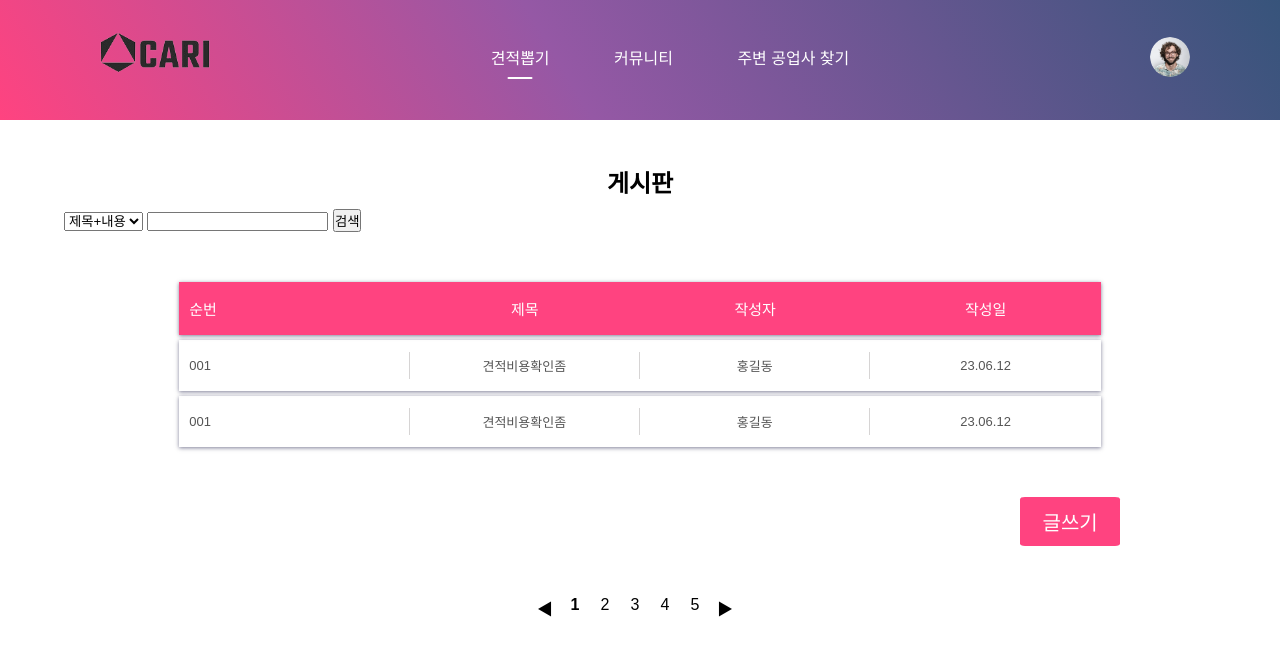
After one commit to YooooSW/KEPCO_project_3, a Django app: page /board/ in a window 1280 px wide. The commit adds this page. Shown: the top 656 px of the page. Run offline with Django 4.2, Linux system fonts and the light colour scheme.

Commit message:
board.html추가 및 newnav추가

```diff
--- /dev/null
+++ b/Web_Django/mainapp/static/css/board.css
@@ -0,0 +1,442 @@
+/* 게시판 페이지 css, table코드를 사용하지않음 */
+*{
+    margin: 0;
+    padding: 0;
+    box-sizing: border-box;
+    font-family: /*'Black Han Sans',*/ 'poppins', sans-serif;
+    /* 폰트 */
+}
+.table-box{
+    margin: 50px auto;
+}
+
+.table-row{
+    display: table;
+    width: 80%;
+    margin: 5px auto;
+    background: transparent;
+    padding: 12px 0;
+    color: #555;
+    font-size: 13px;
+    box-shadow: 0 1px 4px 0 rgba(0, 0, 50, 0.5);
+
+}
+
+.table-cell{
+    display: table-cell;
+    width: 25%;
+    text-align: center;
+    padding: 4px 0;
+    border-right: 1px solid #d6d4d4;
+    vertical-align: middle;
+}
+
+.table-head{
+    background-color: #FF4380;
+    /* box-shadow: none; */
+    color: white;
+    font-size: 15px;
+}
+
+.table-head .table-cell{
+    border-right: none;
+}
+
+.last-cell{
+    border-right: none;
+}
+
+.first-cell{
+    text-align: left;
+    padding-left: 10px;
+}
+
+
+.container h2{
+    text-align: center;
+
+    margin: 50px 0 10px;
+}
+
+.table-box button{
+    text-decoration: none;
+    border: none;
+    background: #FF4380;
+    color: white;
+    width: 30%;
+    max-width: 100px;
+    display: block;
+    text-align: center;
+    margin: 50px auto;
+    padding: 10px;
+    border-radius: 5%;
+    font-size: 20px;
+    margin-left: 83%;
+}
+
+
+/* 페이징 넘기기(화살표) */
+
+#divPaging {
+    clear:both;
+    margin:0 auto;
+    width:220px;
+    height:50px;
+}
+
+#divPaging > div {
+    float:left;
+    width: 30px;
+    margin:0 auto;
+    text-align:center;
+}
+
+li{
+    list-style: none;
+}
+
+/* 검색기능 */
+#liSearchOption > div {
+    width:auto;
+    justify-content: flex-end;
+
+}
+
+
+
+*{
+    margin: 0;
+    padding: 0;
+    box-sizing: border-box;
+    font-family: /*'Black Han Sans',*/ 'poppins', sans-serif;
+    /* 폰트 */
+}
+
+.mini-menu{
+    margin-top: 30px;
+}
+.mini-menu a{
+    text-decoration: none;
+}
+.mini-menu span{
+    font-size: 30px;
+    text-align: center;
+    color: #2F4858;
+}
+
+.my-changing:hover span{
+    color: #FF4380;
+}
+.my-manage:hover span{
+    color: #FF4380;
+}
+.my-goout:hover span{
+    color: #FF4380;
+}
+
+
+/* ---------------------------- 마이페이지 내용들어갈 자리! */
+
+.user-page{
+    padding: 20px 6%;
+    display: flex;
+    flex-wrap: wrap;
+    justify-content: space-between;
+}
+
+.left-sidebar{
+
+    flex-basis: 25%;
+    align-self: flex-start;
+}
+
+.sidebar-profile-box{
+    background: white;
+}
+.sidebar-profile-info{
+    padding: 0 25px;
+}
+.sidebar-profile-info img{
+    width: 90px;
+    border-radius: 50%;
+    background: palevioletred;
+    padding: 4px;
+    margin-top: -45px;
+}
+.sidebar-profile-info h1{
+    font-size: 20px;
+    font-weight: 600;
+    color: black;
+}
+
+.sidebar-profile-info ul{
+    list-style: none;
+    margin: 20px 0;
+}
+.sidebar-profile-info ul li{
+    width: 100%;
+    margin: 5px 0;
+    font-size: 13px;
+}
+
+
+
+.main-content{
+    flex-basis: 70%;
+}
+
+
+.mini-menu{
+    width: 30%;
+    height: 100%;
+    float: left;
+    background-color: #7171ff;
+}
+
+.sub-content{
+    width: 70%;
+    height: 100%;
+    float: right;
+    background-color: #ff7171;
+}
+
+/* ---------------------------- 마이페이지 내용들어갈 자리 끝 */
+.header{
+    height: 15vh;
+    width: 100%;
+    /* 배경높이 조절 */
+    background: linear-gradient(59deg, rgba(255,67,128,1) 0%, rgba(149,88,165,1) 44%, rgba(55,84,123,1) 100%);
+
+    background-size: cover;
+    background-position: center;
+}
+
+nav{
+    display: flex;
+    align-items: center;
+    justify-content: space-between;
+    padding: 20px 7%;
+
+}
+
+.logo{
+    width: 130px;
+    cursor: pointer; /*마우스 올렸을때 마우스 커서를 손모양으로 바꿔줌*/
+}
+
+.nav-links li{
+    list-style: none; /* li태그의 밑줄을 없애고 앞에 원도 떼어버림(글자만 나타나게) */
+    display: inline-block; /* block을 inline-block으로 세로로 정렬되어있던 li를 가로로 정렬하는 기능 */
+    margin: 10px 30px;
+}
+
+.nav-links li a{
+    text-decoration: none;
+    color: white;
+}
+
+.login-btn{
+    background: white;
+    color: black;
+    padding: 8px 20px;
+    border-radius: 20px;
+    text-decoration: none; /* 밑줄 없애기 */
+    font-size: 14px;
+}
+
+.container{
+    padding: 0 5%;
+}
+
+.header h1{
+    font-size: 4vw;
+    font-weight: 500;
+    color: white;
+    text-align: center;
+    padding-top: 8%;
+}
+
+/* --------------로그인 상태의 유저가 프로필 사진 클릭시 나타나는 drop-down profile과 관련있는 css시작------------- */
+.user-pic{
+    width: 40px;
+    border-radius: 50%;
+    cursor: pointer;
+    margin-left: 30px;
+}
+.sub-menu-wrap{
+    position: absolute;
+    top: 11%;
+    /* 위에서 얼마나 떨어져 있는지 */
+    right: 6.5%;
+    /* 오른쪽으로 얼마나 떨어져 있는지 */
+    width: 320px;
+    max-height: 0px;  /* 0px이면  프로필 창이 안보이고 400px인 경우 나타남*/
+    overflow: hidden;
+    transition: max-height 0.5s;
+}
+.sub-menu-wrap.open-menu{
+    max-height: 400px;
+}
+
+
+.sub-menu{
+    background: whitesmoke;
+    padding: 20px;
+    margin: 5px;
+}
+.user-info{
+    display: flex;
+    align-items: center;
+}
+.user-info h3{
+    font-weight: 500;
+}
+.user-info img{
+    width: 60px;
+    border-radius: 50%;
+    margin-right: 15px;
+}
+
+.sub-menu hr{
+    border: 0;
+    height: 1px;
+    width: 100%;
+    background: #ccc;
+    margin: 15px 0 5px;
+}
+.sub-menu-link{
+    display: flex;
+    align-items: center;
+    text-decoration: none;
+    color: #525252;
+    margin: 12px 0;
+}
+
+.sub-menu-link p{
+    width: 100%;
+}
+
+.sub-menu-link span{
+    font-size: 25px; /* > 사이즈 */
+    transition: transform 0.3s; /* > 움직이는 속도 조절 */
+}
+
+.sub-menu-link:hover span{
+    transform: translateX(5px);  /* 마우스 올려놓을 시 >가 움직이는 x좌표 거리  */
+    color: #FF4380;
+}
+.sub-menu-link:hover p{
+    color: #FF4380;
+}
+/* ------------------------------------------------------------------------------------------ */
+
+
+
+.active{
+    position: relative;
+}
+
+.active::after{
+    content: '';
+    background: #ffff;
+    width: 25px;
+    height: 2px;
+    position: absolute;
+    left: 50%;
+    transform: translateX(-50%);
+    bottom: -12px;
+    border-radius: 2px;
+}
+
+/* 큰 미디어 화면에서는 메뉴 아이콘이 나타나지 않도록 none */
+nav .fa-bars{
+    display: none;
+}
+
+
+/* -----------------for small screen devices--------------------- */
+@media only screen and (max-width: 700px){
+    .logo{
+        position: fixed;
+        top: 4%;
+        left: 7%;
+    }
+    nav{
+        position: fixed;
+        top: 0;
+        z-index: 100;
+        display: inline-block;
+        width: 100%;
+        padding: 100px 7% 0;
+        background: #5D5A98;
+        text-align: right;
+        max-height: 100px;
+        overflow: hidden;
+        transition: max-height 0.5s;
+    }
+    nav .nav-links li{
+        margin: 10px 0;
+        display: block;
+    }
+
+    .login-btn{
+        margin: 15px 0 30px;
+        display: inline-block;
+    }
+
+    nav .fa-bars{
+        display: block;
+        position: fixed;
+        top: 4%;
+        right: 7%;
+        color: #FF4380;
+        font-size: 28px;
+    }
+    .active::after{
+        left: -40px;
+        transform: translate(0, 50%);
+        bottom: 50%;
+    }
+    .hidemenu{
+        max-height: 300px;
+    }
+
+    .header h1{
+        padding-top: 200px;
+        font-size: 7vw;
+    }
+
+    .img-input{
+        width: 90%;
+        margin: 30px auto;
+        padding: 20px 10px 30px;
+        border-radius: 5px;
+        position: relative;
+    }
+
+    .img-input form{
+        display: block;
+    }
+
+
+}
+
+/* 게시물 작성 수정작업 */
+.board{
+    margin-top: 17px;
+}
+
+.p-table1{
+    margin-top: 15px;
+}
+
+.p-table1 select{
+    width: 200px;
+    font-size: 20px;
+    padding: 5px;
+}
+
+
+.p-table2{
+    margin-top: 20px;
+}
--- /dev/null
+++ b/Web_Django/mainapp/static/js/user.js
@@ -0,0 +1,5 @@
+// 유저 마이페이지 가기전 팝업창
+let subMenu = document.getElementById("subMenu");
+function toggleMenu(){
+    subMenu.classList.toggle("open-menu")
+}
--- a/Web_Django/mainapp/templates/mainapp/board.html
+++ b/Web_Django/mainapp/templates/mainapp/board.html
@@ -0,0 +1,144 @@
+{% load static %}
+<!DOCTYPE html>
+<html lang="ko">
+<head>
+    <meta charset="UTF-8">
+    <meta http-equiv="X-UA-Compatible" content="IE=edge">
+    <meta name="viewport" content="width=device-width, initial-scale=1.0">
+    <title>::: 게시판 페이지 :::</title>
+    <!-- css파일 불러오기 -->
+    <link rel="stylesheet" type="text/css" href="/static/css/board.css">
+
+</head>
+<body>
+    <div class="header">
+        {% include 'mainapp/include/newnav.html' %}
+        <div class="container">
+            <h2>게시판</h2>
+            <li id='liSearchOption'>
+                <div>
+                    <select id='selSearchOption' >
+                        <option value='A'>제목+내용</option>
+                        <option value='T'>제목</option>
+                        <option value='C'>내용</option>
+                    </select>
+                    <input id='txtKeyWord' />
+                    <input type='button' value='검색'/>
+                </div>
+                </li>
+            <!-- 게시판 -->
+            <div class="table-box">
+
+                <div class="table-row table-head">
+                    <div class="table-cell first-cell">
+                        <p>순번</p>
+                    </div>
+                    <div class="table-cell">
+                        <p>제목</p>
+                    </div>
+                    <div class="table-cell">
+                        <p>작성자</p>
+                    </div>
+                    <div class="table-cell last-cell">
+                        <p>작성일</p>
+                    </div>
+
+                </div>
+
+                <div class="table-row">
+                    <div class="table-cell first-cell">
+                        <p>001</p>
+                    </div>
+                    <div class="table-cell">
+                        <p>견적비용확인좀</p>
+                    </div>
+                    <div class="table-cell">
+                        <p>홍길동</p>
+                    </div>
+                    <div class="table-cell last-cell">
+                        <p>23.06.12</p>
+                    </div>
+
+                </div>
+                <div class="table-row">
+                    <div class="table-cell first-cell">
+                        <p>001</p>
+                    </div>
+                    <div class="table-cell">
+                        <p>견적비용확인좀</p>
+                    </div>
+                    <div class="table-cell">
+                        <p>홍길동</p>
+                    </div>
+                    <div class="table-cell last-cell">
+                        <p>23.06.12</p>
+                    </div>
+
+                </div>
+
+                <button type="button" onclick="location.href='table.html'">글쓰기</button>
+                <li>
+                    <div id="divPaging">
+                        <div>◀</div>
+                        <div><b>1</b></div>
+                        <div>2</div>
+                        <div>3</div>
+                        <div>4</div>
+                        <div>5</div>
+                        <div>▶</div>
+                    </div>
+                </li>
+            </div>
+            <!-- 게시판 -->
+
+        <!-- <form id="fm" name="fm" method="post" action="/Post_send/">
+            <div class="board">
+            <h3>게시글 작성하기</h3>
+            <hr/>
+            <table>
+                <div class="p-table1">
+                <tr>
+                    <th>카테고리 :  </th>
+                    <td>
+                        <select name="category">
+                            <option value="카테고리1">카테고리1</option>
+                            <option value="카테고리2">카테고리2</option>
+                            <option value="카테고리3">카테고리3</option>
+
+                        </select>
+                    </td>
+
+                    <th>제목 :  </th>
+                    <td><input type="text" name="title" size="25" style="height: 35px;" required></td>
+                </tr>
+                </div>
+
+                <div class="p-table2">
+                <tr>
+                    <th>내용</th>
+                    <td colspan="3">
+                        <textarea name="content" rows="20" cols="55" required></textarea>
+                    </td>
+                </tr>
+                </div>
+                <tr class="button-row">
+                    <td colspan="4" style="text-align: right;">
+                        <input type="button" value="글 작성" onclick="oneSelect()">
+                        <input type="button" value="cancel post" onclick="history.back()">
+
+                    </td>
+                </tr>
+            </table>
+
+            </div>
+
+        </form> -->
+
+    </div>
+    </div>
+
+
+    <!-- js파일불러오기 -->
+    <script src="/static/js/user.js"></script>
+</body>
+</html>
--- /dev/null
+++ b/Web_Django/mainapp/templates/mainapp/include/newnav.html
@@ -0,0 +1,31 @@
+<nav id="navBar">  <!-- 작은 화면에서 메뉴바가 작동하는 함수(js)를 위해 id값을 줌 -->
+    <a href="/"><img src="/static/img/logo.png" class="logo" alt="project logo image"></a>
+    <ul class="nav-links">
+        <li><a href="#" class="active">견적뽑기</a></li>
+        <li><a href="#">커뮤니티</a></li>
+        <li><a href="#">주변 공업사 찾기</a></li>
+    </ul>
+    <img src="/static/img/user.png" class="user-pic" onclick="toggleMenu()">
+    <!-- 프로필 사진 클릭시 드롭다운 프로필 메뉴가 나타나는 js와 상관있음 -->
+    <i class="fa-solid fa-bars" onclick="togglebtn()"></i>
+
+    <div class="sub-menu-wrap" id="subMenu">
+        <div class="sub-menu">
+            <div class="user-info">
+                <img src="/static/img/user.png">
+                <h4>홍길동</h4>
+            </div>
+            <hr>
+
+            <a href="#" class="sub-menu-link">
+                <p>마이페이지</p>
+                <span>></span>
+            </a>
+            <a href="#" class="sub-menu-link">
+                <p>로그아웃</p>
+                <span>></span>
+            </a>
+        </div>
+    </div>
+
+</nav>
--- a/Web_Django/mainapp/templates/mainapp/index.html
+++ b/Web_Django/mainapp/templates/mainapp/index.html
@@ -42,7 +42,7 @@
         <div class="comm">
             <h3>Visit Communtiy!</h3>
             <p>차량 견적을 무료로 받고 <br> 결과를 다른사람들과 공유해 보세요</p>
-            <a href="templates/mainapp/board.html" class="comm-btn">Visit Communtiy</a>
+            <a href="/board" class="comm-btn">Visit Communtiy</a>
         </div>
 
 
--- a/Web_Django/mainapp/urls.py
+++ b/Web_Django/mainapp/urls.py
@@ -35,4 +35,7 @@ urlpatterns = [
 
     ### http://127.0.0.1:8000/sign_up
     path('sign_up/', views.sign_up),
+
+    ### http://127.0.0.1:8000/board
+    path('board/', views.board),
 ]
--- a/Web_Django/mainapp/views.py
+++ b/Web_Django/mainapp/views.py
@@ -10,44 +10,61 @@ import base64
 from .models import User, User_img, User_service, Provision, Provision_history, Naver_account, google_account, Kakao_account, Category, Community, Comment
 
 # Create your views here.
+
+# 메인페이지
 def index(request):
     return render(request, "mainapp/index.html", {})
 
+# 게시글 작성 페이지
 def Create_Posts_page(request):
     return render(request, "mainapp/Create_Posts_page.html", {})
 
 def car_repair_calculation_Page(request):
     return render(request, "mainapp/car_repair_calculation_Page.html", {})
 
+# 이건 삭제예정(예전로그인폼)
 def login_form1(request) :
     return render(request,
                   "mainapp/login/login_form1.html",
                   {})
 
+# sns로그인 폼
 def slogin_form(request) :
     return render(request,
                   "mainapp/login/sns_loginform.html",
                   {})
 
+# 로그인 폼
 def login_form(request) :
     return render(request,
                   "mainapp/login/loginform.html",
                   {})
 
+#  아이디 찾기
 def search_id(request) :
     return render(request,
                   "mainapp/login/id_search.html",
                   {})
 
+# 비밀번호 찾기
 def search_pwd(request) :
     return render(request,
                   "mainapp/login/pwd_search.html",
                   {})
 
+# 회원가입
 def sign_up(request) :
     return render(request,
                   "mainapp/login/sign_up.html",
                   {})
+
+
+# 게시판
+def board(request) :
+    return render(request,
+                  "mainapp/board.html",
+                  {})
+
 
 import json
 def car_repair_price(request):
```
Also changed, not shown: Web_Django/mainapp/static/img/user.png (added).
